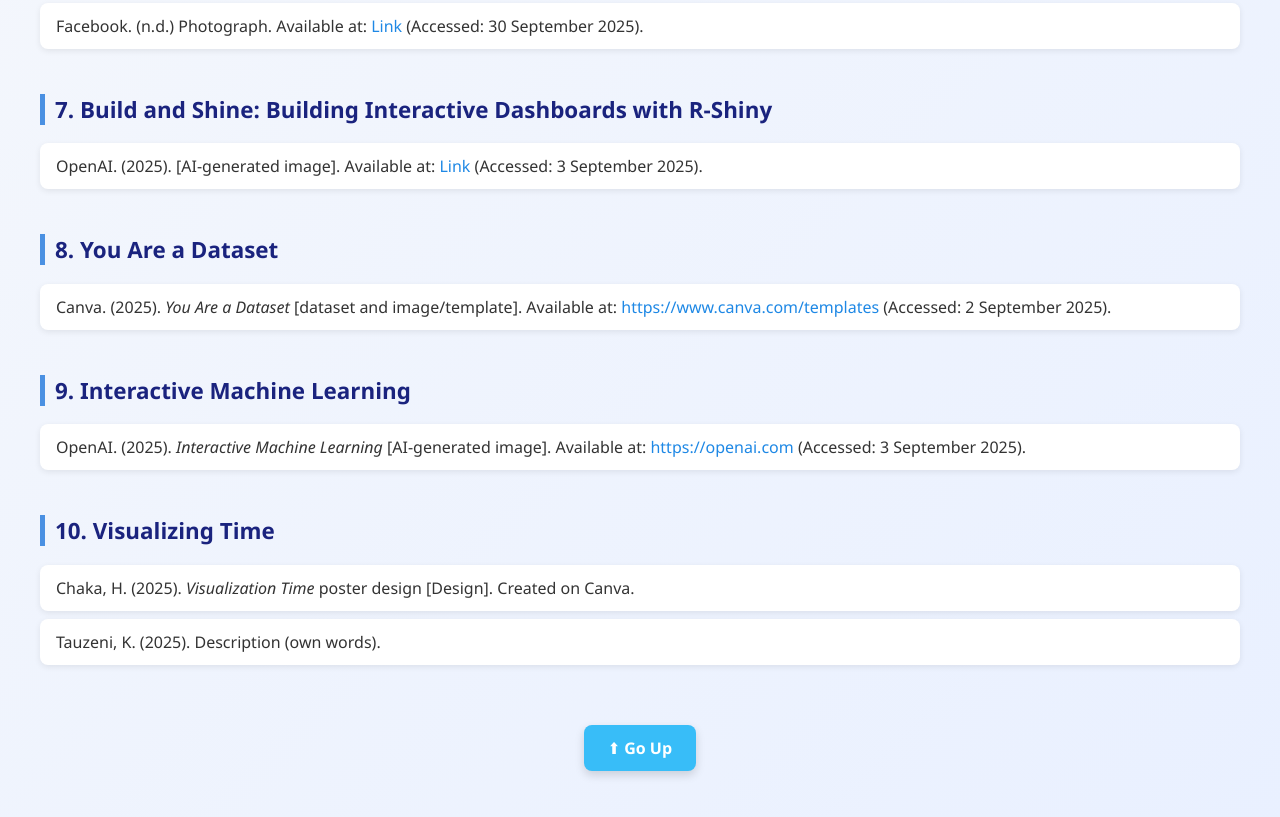
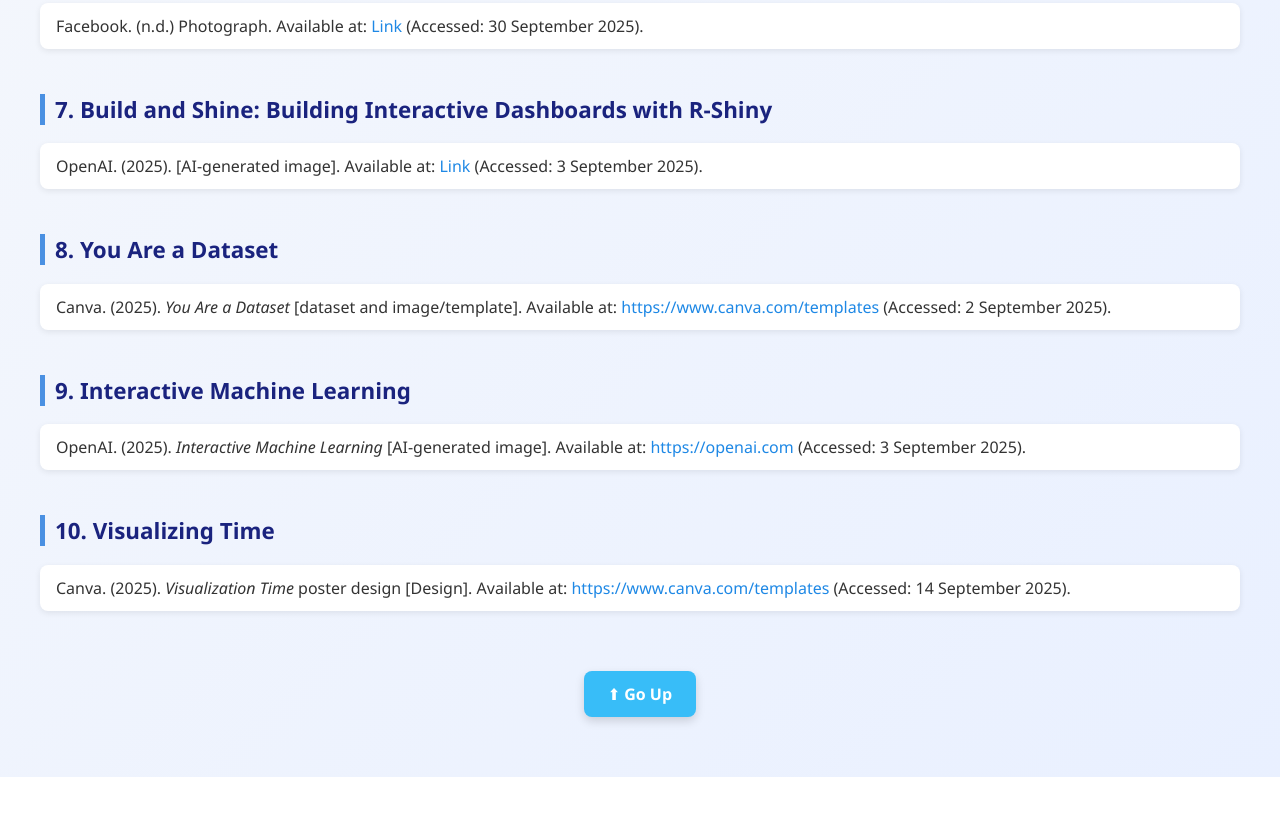
Before and after one commit to mpofunonto-ui/our-data-our-campus, a plain HTML site: page references.html in a window 1280 px wide. Shown: the part 1185-2002 px from the top of the page. After the commit the page ends 1962 px from the top, so only its background shows below. Drawn offline with Linux system fonts and the light colour scheme.

Commit message:
Update references.html

```diff
--- a/references.html
+++ b/references.html
@@ -190,9 +190,9 @@
 
 <h2 id="visualizing-time">10. Visualizing Time</h2>
 <ul>
-  <li>Chaka, H. (2025). <em>Visualization Time</em> poster design [Design]. Created on Canva.</li>
-  <li>Tauzeni, K. (2025). Description (own words).</li>
+  <li>Canva. (2025). <em>Visualization Time</em> poster design [Design]. Available at: <a href="https://www.canva.com/templates">https://www.canva.com/templates</a> (Accessed: 14 September 2025).</li>
 </ul>
+
 
 
 
```
